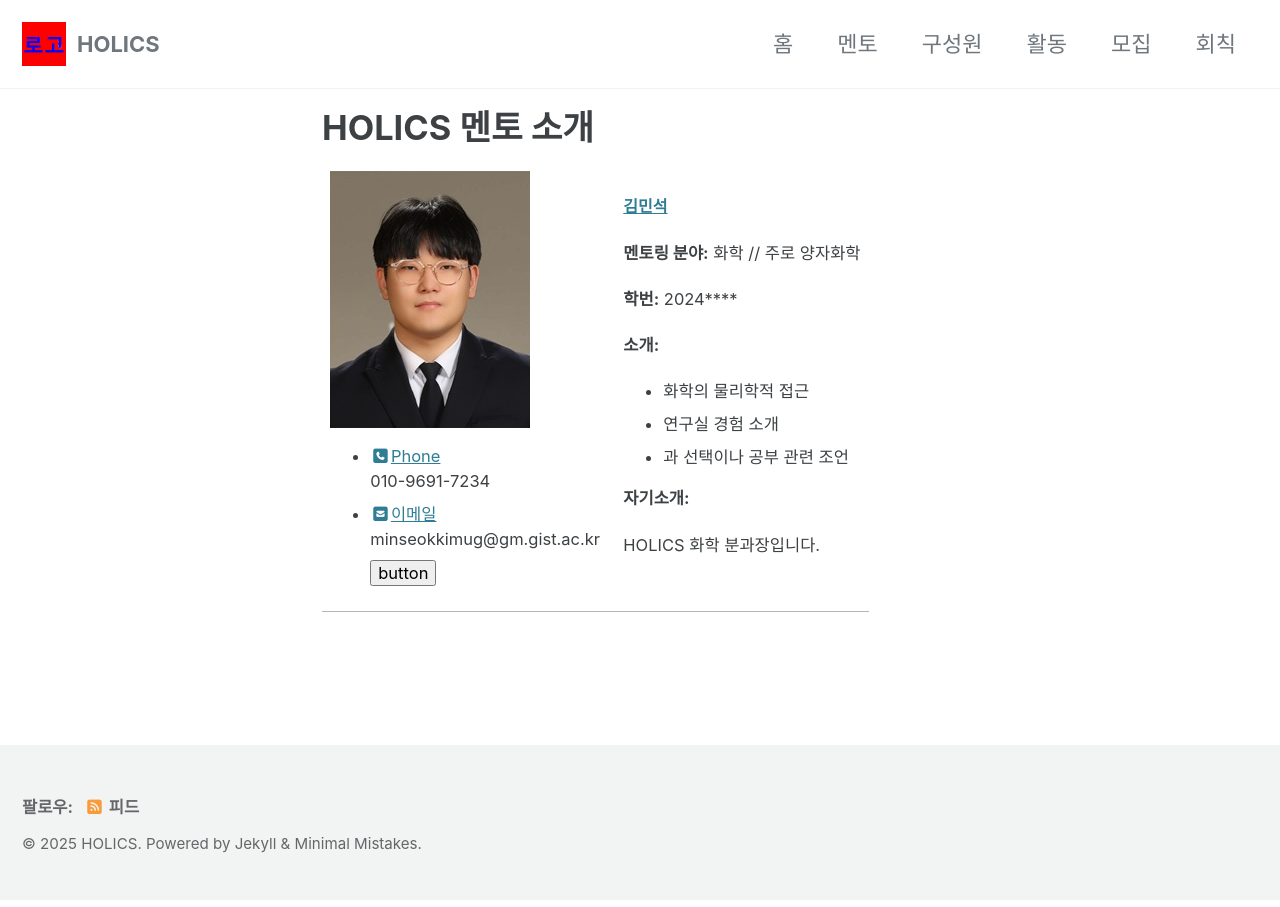
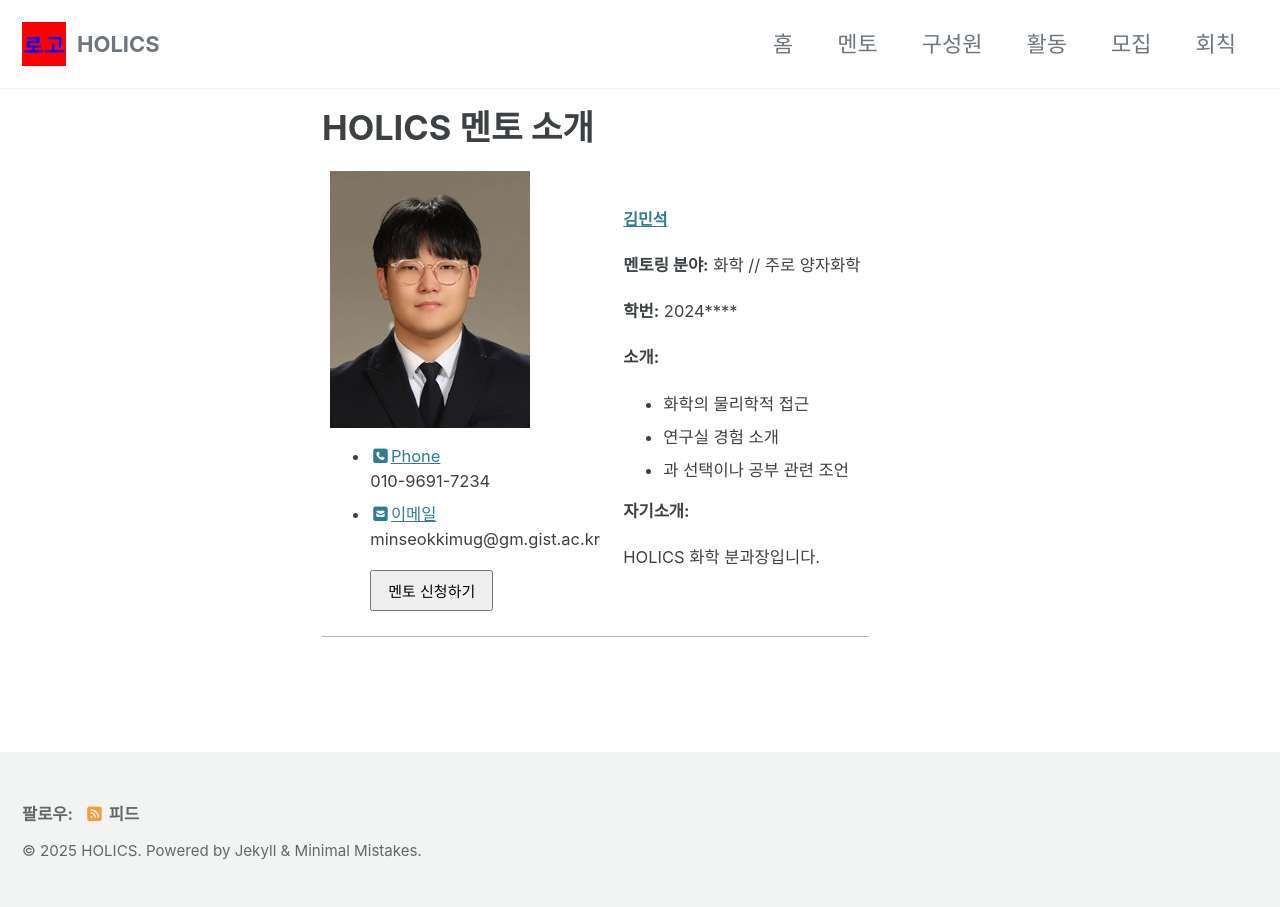
Before and after one commit to gistholics/gistholics.github.io, a Jekyll site: the page built from mentorship/김민석.html, in a window 1280 px wide. Built offline with Jekyll 4.4.1, drawn with Linux system fonts in a browser that asks for light colours; cached includes are drawn as plain includes.

Commit message:
Update mentor_template.html

```diff
--- a/_layouts/mentor_template.html
+++ b/_layouts/mentor_template.html
@@ -38,7 +38,9 @@ layout: single
                 {{ mentorship.email }}
                 </li>
             {% endif %}
-            <button onclick="location.href='{{ link }}'">button</button>
+            <button onclick="location.href='{{ link }}'" style="padding: 8px 16px; font-size: 15px; margin-top: 10px;">
+              멘토 신청하기
+            </button>
         </ul>
       </td>
       <td valign="top">
```
